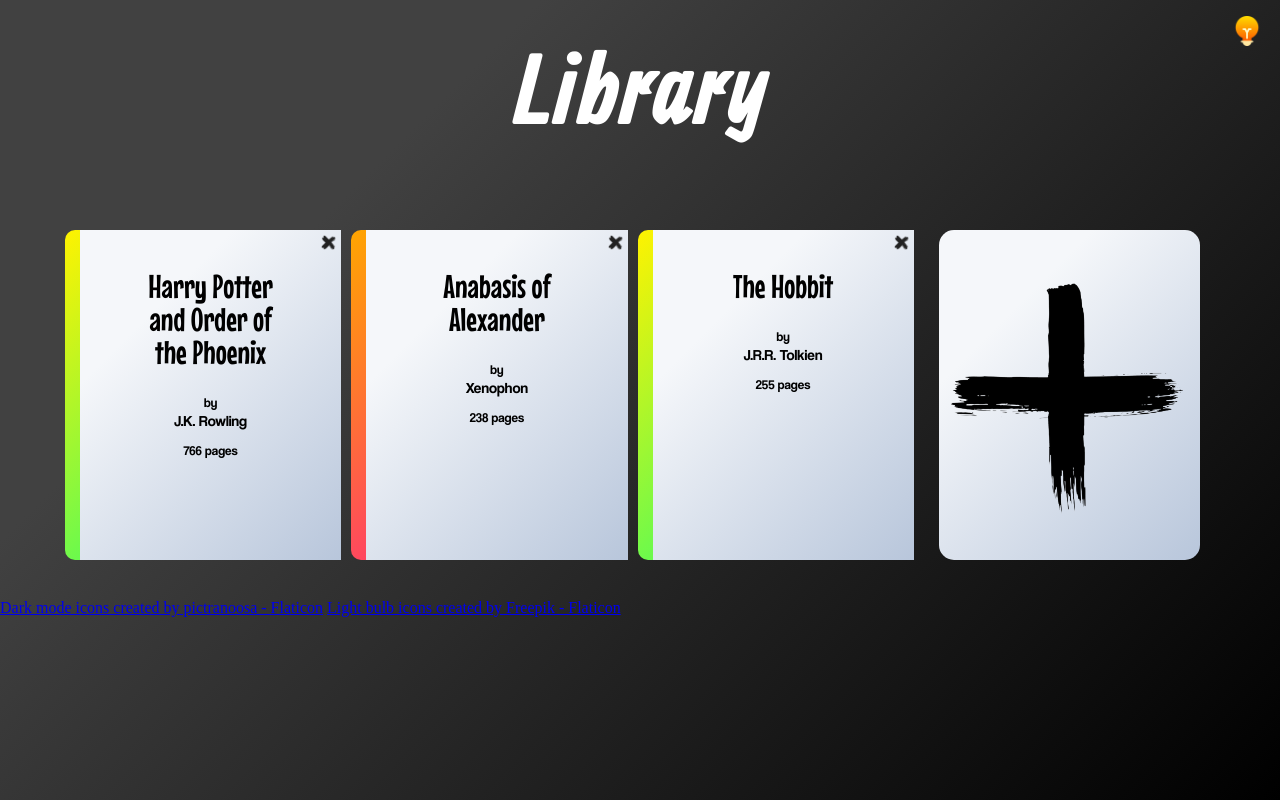
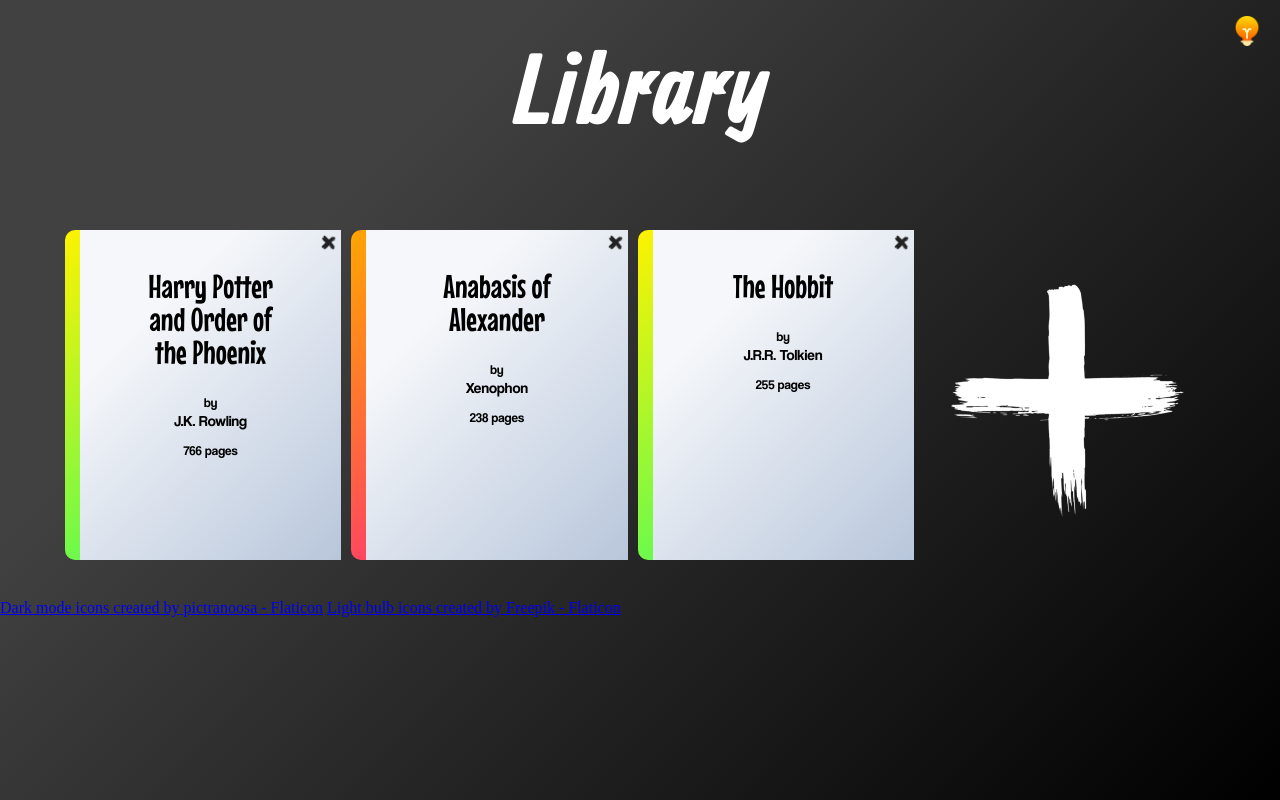
Before and after one commit to rajvatsal/library-app, a plain HTML site: page index.html in a window 1280 px wide. Both pictures are taken after a click on the element 1247 px from the left and 31 px from the top of the page. Drawn offline with Linux system fonts and the light colour scheme; files whose address does not match are found by name.

Commit message:
Add white add button

```diff
--- a/index.html
+++ b/index.html
@@ -15,7 +15,7 @@
         <h1>Library</h1>
     </header>
     <main>
-        <button><img src="imgs/add/add.png" /></button>
+        <button><span></span></button>
     </main>
     <dialog>
         <form method="dialog">
--- a/styles.css
+++ b/styles.css
@@ -76,7 +76,7 @@
     --card-image: linear-gradient(315deg, #000000 0%, #414141 74%);
     --read: linear-gradient(185deg, #2bd600 0%, #a2d240 74%);
     --not-read: linear-gradient(135deg, #f7b42c 0%, #fc575e 74%);
-    --plus-image: transparent;
+    --plus-image: url('imgs/add/add.png');
     --remove-color: url('imgs/cross-icons-collection/cancel-white.png');
     --form-width: min(85vw, 350px);
     --main-padding: 40px min(80px, 20vw);
@@ -90,7 +90,7 @@
     --card-image: linear-gradient(315deg, #b8c6db 0%, #f5f7fa 74%);
     --read: linear-gradient(135deg, rgb(255, 242, 0), rgb(0, 255, 132));
     --not-read: linear-gradient(135deg, #ffa600, #ff00a5);
-    --plus-image: linear-gradient(315deg, #b8c6db 0%, #f5f7fa 74%);
+    --plus-image: url('imgs/add/add-light.png');
     --remove-color: url('imgs/cross-icons-collection/cancel.png');
     --form-width: min(85vw, 350px);
     --main-padding: 40px min(80px, 20vw);
@@ -236,15 +236,18 @@
 
 main>button {
     border: 0px;
-    background-image: var(--plus-image);
     background-color: transparent;
     transition: all 50ms ease-in;
     padding: 0 0;
     border-radius: 15px;
 }
 
-main>button>img {
+main>button>span {
+    display: block;
     width: 100%;
+    background-image: var(--plus-image);
+    aspect-ratio: 1/1;
+    background-size: cover;
 }
 
 span.theme {
```
Also changed, not shown: imgs/add/add-light.png (added).
